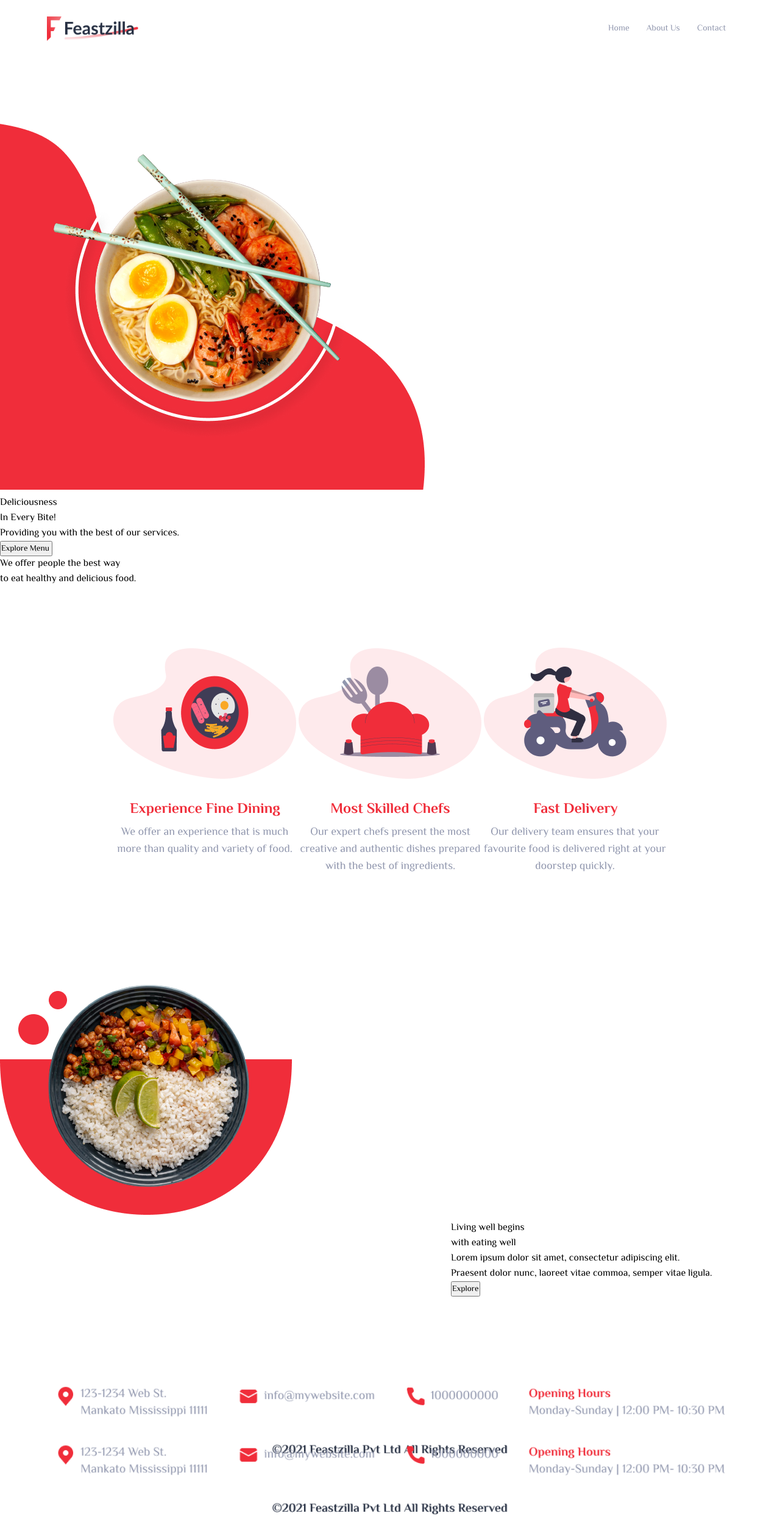
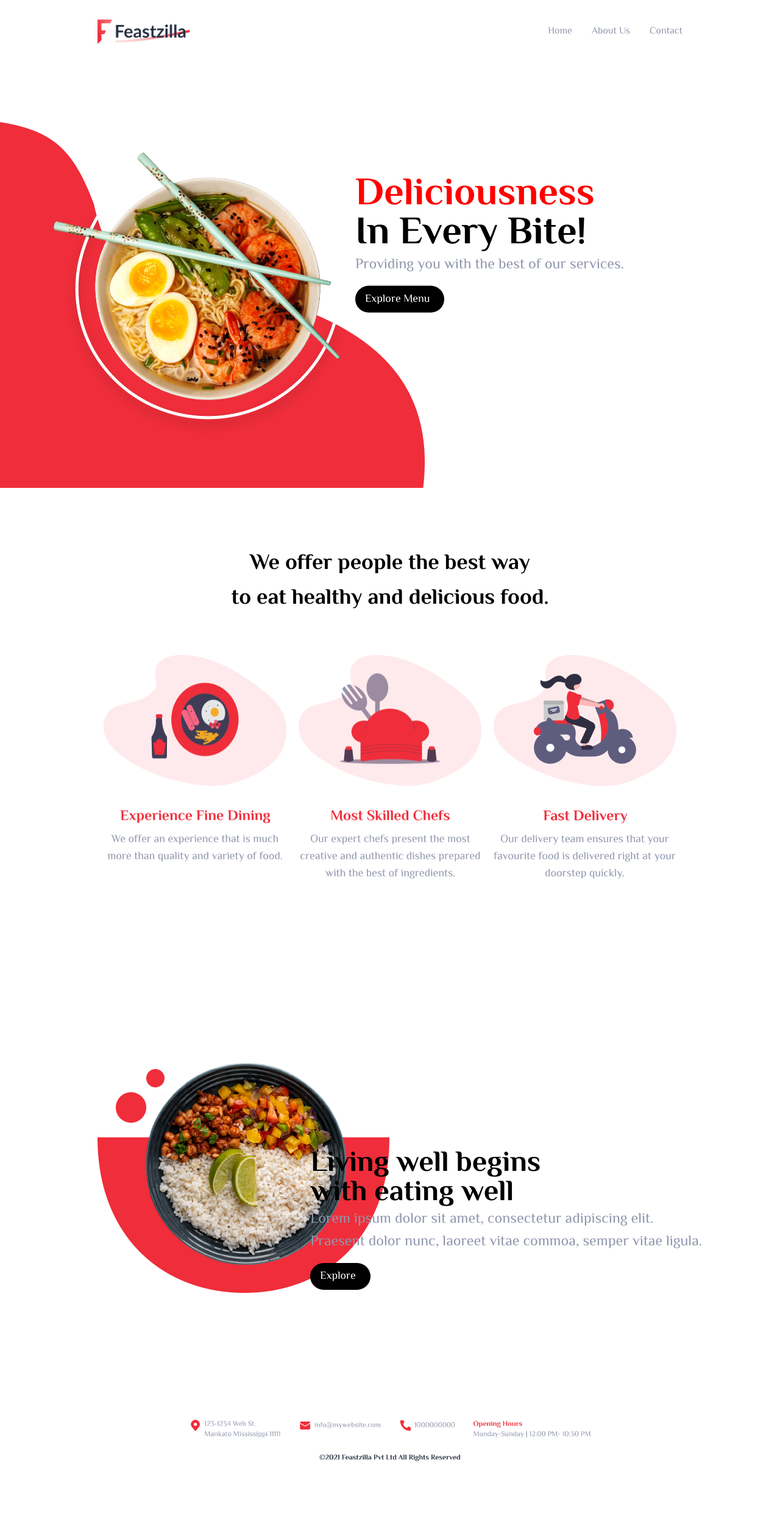
Before and after one commit to Alapan21/res_app, a plain HTML site: page index.html in a window 1280 px wide. Shown: the whole page at 61% size. After the commit the page ends 2400 px from the top, so only its background shows below. Drawn offline with Linux system fonts and the light colour scheme.

Commit message:
bugfix: css changes

```diff
--- a/style.css
+++ b/style.css
@@ -1,147 +1,191 @@
-/**, *::after, *::before{
+*,
+*::after,
+*::before {
   margin: 0;
   padding: 0;
   box-sizing: border-box;
+  font-family: "El Messiri", sans-serif;
 }
 
-html{
+html {
   scroll-behavior: smooth;
+  overflow-x: hidden;
+  -moz-user-select: none;
+  user-select: none;
 }
 
-body{
-    font-size: 1rem;
-}*/
-*{
-    margin: 0;
-    padding: 0;
-    font-family: 'El Messiri', sans-serif;
-    overflow-x: hidden;
+/* Basic */
+li {
+  list-style-type: none;
 }
-.header{
-    min-height: 100vh;
-    width: 100%;
-    background-image: url(Images/vector.png);
-    background-position: left;
-    background-size: contain;
-    background-repeat: no-repeat;
-    position: relative;
+a {
+  text-decoration: none;
+  color: #9197ae;
 }
-nav{
+
+::-webkit-scrollbar {
+  width: 8px;
+}
+
+/* Track */
+::-webkit-scrollbar-track {
+  background: rgba(256, 256, 256, 1);
+}
+
+/* Handle */
+::-webkit-scrollbar-thumb {
+  background: #888;
+  border-radius: 4px;
+}
+
+/* Handle on hover */
+::-webkit-scrollbar-thumb:hover {
+  background: #555;
+}
+
+/*Header*/
+header {
+  position: fixed;
+  top: 0rem;
+  width: 100vw;
+  margin-top: 2rem;
+  z-index: 100;
+}
+.root {
+  margin: 0 10rem;
+}
+.nav {
   display: flex;
-    padding: 2% 6%;
   justify-content: space-between;
   align-items: center;
 }
-nav img{
-    width: 150px;
+.nav-links ul {
+  display: flex;
 }
-
-.nav-links {
-    flex: 1;
-    text-align: right;
+.nav-links ul li:not(:first-child) {
+  margin-left: 2rem;
 }
-
-.nav-links ul li {
-    list-style: none;
-    display: inline-block;
-    padding: 8px 12px;
-    position: relative;
-}
-.nav-links ul li a{
-    color: #9197AE;
-    text-decoration: none;
-    font-size: 14px;
-}
-.nav-links ul li::after{
-    content: '';
+.nav-links ul li::after {
+  content: "";
   width: 0%;
   height: 2px;
-    background: #F02D3A ;
+  background: #f02d3a;
   display: block;
   margin: auto;
   transition: 0.5s;
 }
-.nav-links ul li:hover::after{
+.nav-links ul li:hover::after {
   width: 100%;
 }
-.text-box {
-    width: 300%;
-    margin-top: 100px;
-    margin-left: 100px;
-    position: relative;
-    top: 50%;
-    left: 50%;
+/* .active::after {
+  width: 100% !important;
+} */
+.logo {
+  display: flex;
+  align-items: center;
+  justify-content: center;
 }
-.text-box h1{
-    font-size: 62px;
-    color: #F02D3A !important;
-    font-weight:bold;
+.logo img {
+  height: 40px;
 }
 
-.text-box h2{
-    font-size: 62px;
-    color: #273043 !important;
-    font-weight:bold;
-    line-height: 80px;
+/*Landing Page*/
+.landing {
+  width: 100vw;
+  height: 100vh;
+  position: relative;
+  z-index: 10;
+  display: flex;
+}
+.landing .hero-image img {
+  position: absolute;
+  left: 0;
+  bottom: 0;
 }
 
-.text-box p {
-    /*margin: 10px 0 40px;*/
-    font-size: 14px;
-    color: #9197AE !important;
-}
-.btn{
-    display: inline-block;
+.hero-text {
+  color: black;
   position: absolute;
-}
-/* ------Cards------ */
-.cards{
-    margin-top: 3%;
-    width: 80%;
-    margin: auto;
-    text-align: center;
-    padding-top: 100px;
-}
-h1{
-    font-size: 36px;
-    font-weight: bold;
-    line-height: 50px;
-}
-.row{
-    margin-top: 5%;
-    display: flex;
-    justify-content: space-between;
-}
-/* ------About Us------ */
-.about-picture{
-    margin-top: -5%;
-    display: flex;
-    margin-left: 5%;
-}
-.text {
-    width: 300%;
-    margin-left: 100px;
-    position: relative;
-    left: 50%;
-}
-.text h2{
-    font-size: 36px;
-    color: #273043 !important;
-    font-weight:bold;
-    line-height: 50px;
+  right: 20%;
+  top: 50%;
+  transform: translateY(-50%);
 }
 
-.text p {
-    /*margin: 10px 0 40px;*/
-    font-size: 24px;
-    color: #9197AE !important;
+.primary-text {
+  color: red;
+  font-size: 64px;
+  line-height: 64px;
+  font-weight: bold;
 }
-.footer{
-    padding-top: 15%;
-    width: 100%;
-    background-image: url(Images/Footer.png);
-    background-position: center;
-    background-size: contain;
-    background-repeat: no-repeat;
+.secondary-text {
+  color: #9197ae;
+  font-size: 1.5rem;
+}
+.dark {
+  color: #000000;
+}
+.hero-button {
+  color: white;
+  background-color: black;
+  outline: none;
+  border: none;
+  border-radius: 30px;
+  padding: 0.5rem 1rem;
+  display: flex;
+  align-items: center;
+  font-size: 1.125rem;
+  margin-top: 1rem;
+}
+.hero-button img {
+  margin-left: 0.5rem;
+}
+
+.about {
+  min-height: 100vh;
+  width: 100vw;
+  display: flex;
+  flex-direction: column;
+  padding: 0 10rem;
+  padding-top: 6rem;
+}
+
+.about-text {
+  font-size: 36px;
+  text-align: center;
+  font-weight: bold;
+}
+
+.cards {
+  display: flex;
+  flex-direction: row;
+  justify-content: space-around;
+  margin-top: 4rem;
+}
+
+/*Contact*/
+.contact {
+  min-height: 100vh;
+  width: 100vw;
+  display: flex;
   position: relative;
+  padding: 0 10rem;
 }
+.contact .text {
+  position: absolute;
+  right: 10%;
+  top: 50%;
+  transform: translateY(-50%);
+}
+.contact .text .primary-text {
+  font-size: 48px;
+  line-height: 48px;
+  color: #000000;
+}
+.footer {
+  position: absolute;
+  bottom: 0;
+  left: 50%;
+  transform: translateX(-50%);
+  width: 60%;
+
+}
```
Lines whose indentation alone changed are shown as unchanged.
